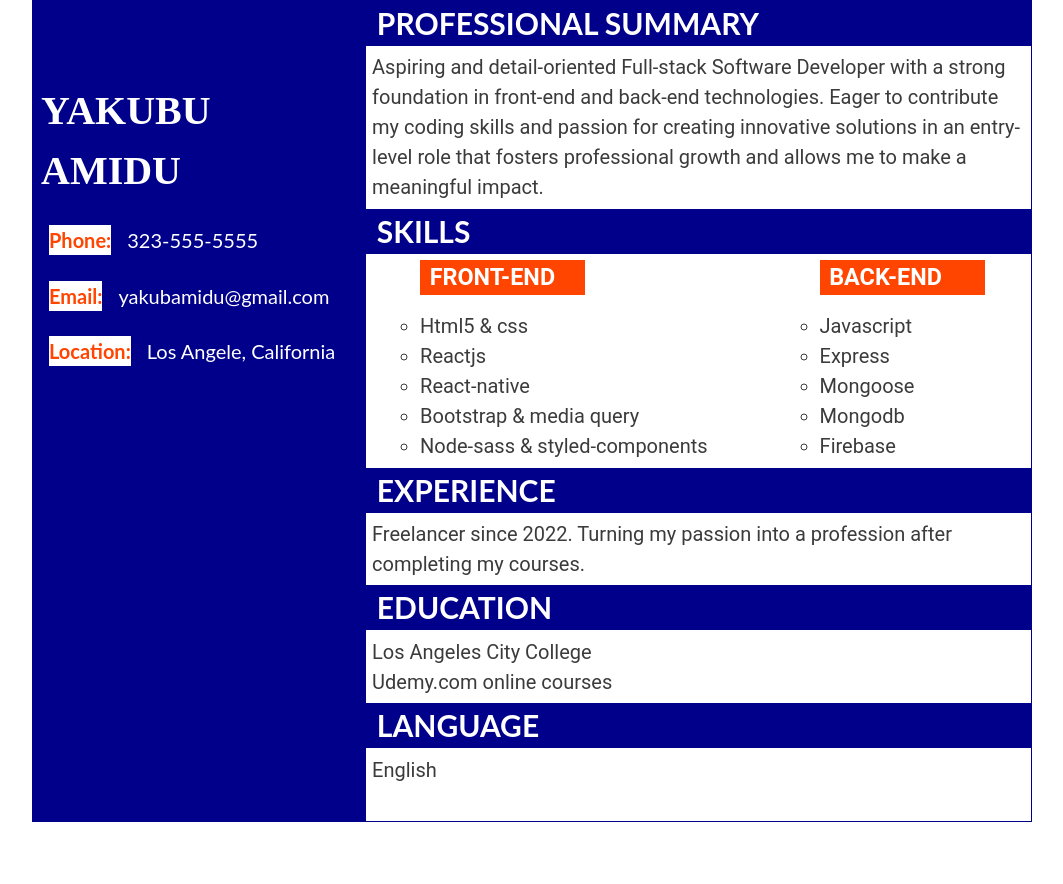
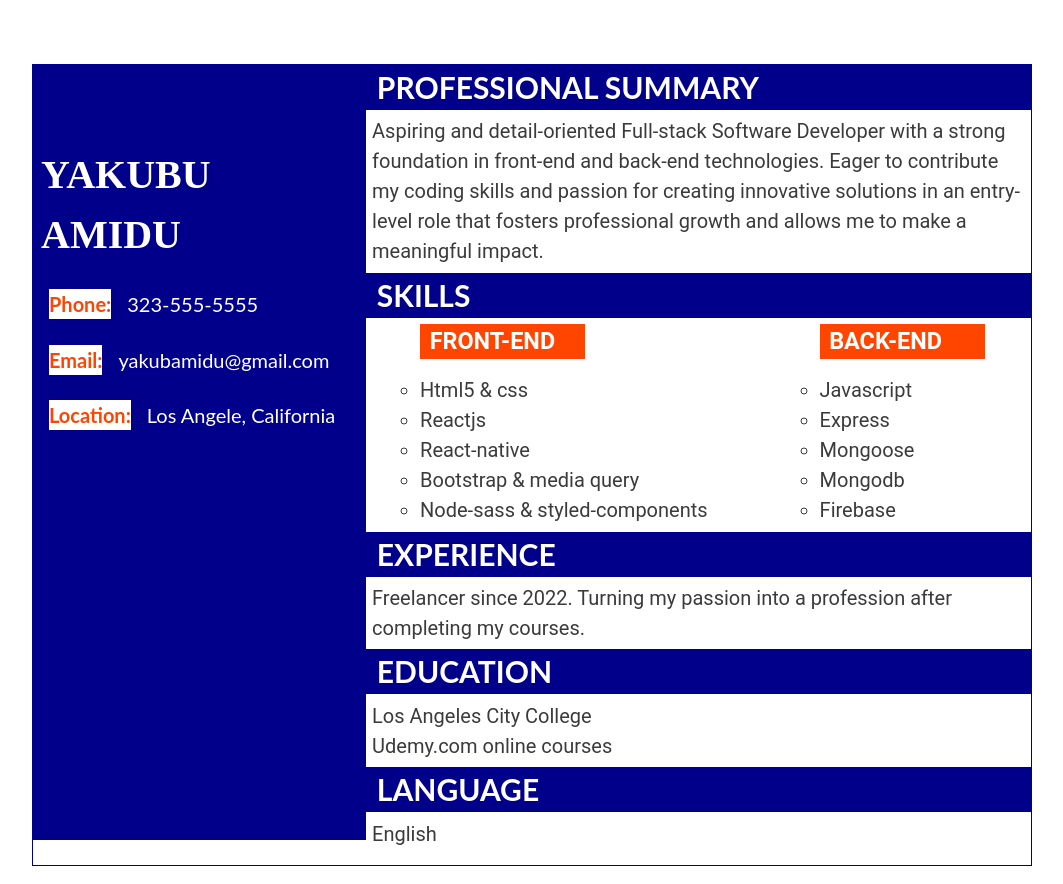
Before and after one commit to YakubuAmidu/resume, a React (Vite) app: page / in a window 1280 px wide. Shown: the top 884 px of the page, without its empty margins (108-1171 px from the left). Before the commit the page ends 822 px from the top, so only its background shows below. Built offline with nearby package versions, Linux system fonts and the light colour scheme.

Commit message:
Initial commit

```diff
--- a/src/App.jsx
+++ b/src/App.jsx
@@ -1,6 +1,6 @@
 // import "./App.css";
 
-import { Container } from "./css/Container";
+import { Container, Maincontainer } from "./css/Container";
 
 import {
   LeftContainer,
@@ -33,6 +33,7 @@ import {
 
 const App = () => {
   return (
+    <Maincontainer>
       <Container>
         <LeftContainer>
           <LeftSection>
@@ -90,8 +91,8 @@ const App = () => {
             <Experience>Experience</Experience>
             <Experienceparagraph>
               <p>
-              Freelancer since 2022. Turning my passion into a profession after
-              completing my courses.
+                Freelancer since 2022. Turning my passion into a profession
+                after completing my courses.
               </p>
             </Experienceparagraph>
           </div>
@@ -108,6 +109,7 @@ const App = () => {
           </div>
         </RightContainer>
       </Container>
+    </Maincontainer>
   );
 };
 
--- a/src/css/Container.js
+++ b/src/css/Container.js
@@ -1,4 +1,8 @@
 import styled from "styled-components";
+
+export const Maincontainer = styled.div`
+  padding: 4rem 0rem;
+`;
 
 export const Container = styled.div`
   max-width: 1000px;
--- a/src/css/Leftsection.js
+++ b/src/css/Leftsection.js
@@ -2,7 +2,7 @@ import styled from "styled-components";
 
 export const LeftContainer = styled.div`
   flex: 1;
-  height: 820px;
+  height: 775px;
   color: white;
   background-color: #00008b;
 `;
```
Lines whose indentation alone changed are shown as unchanged.
